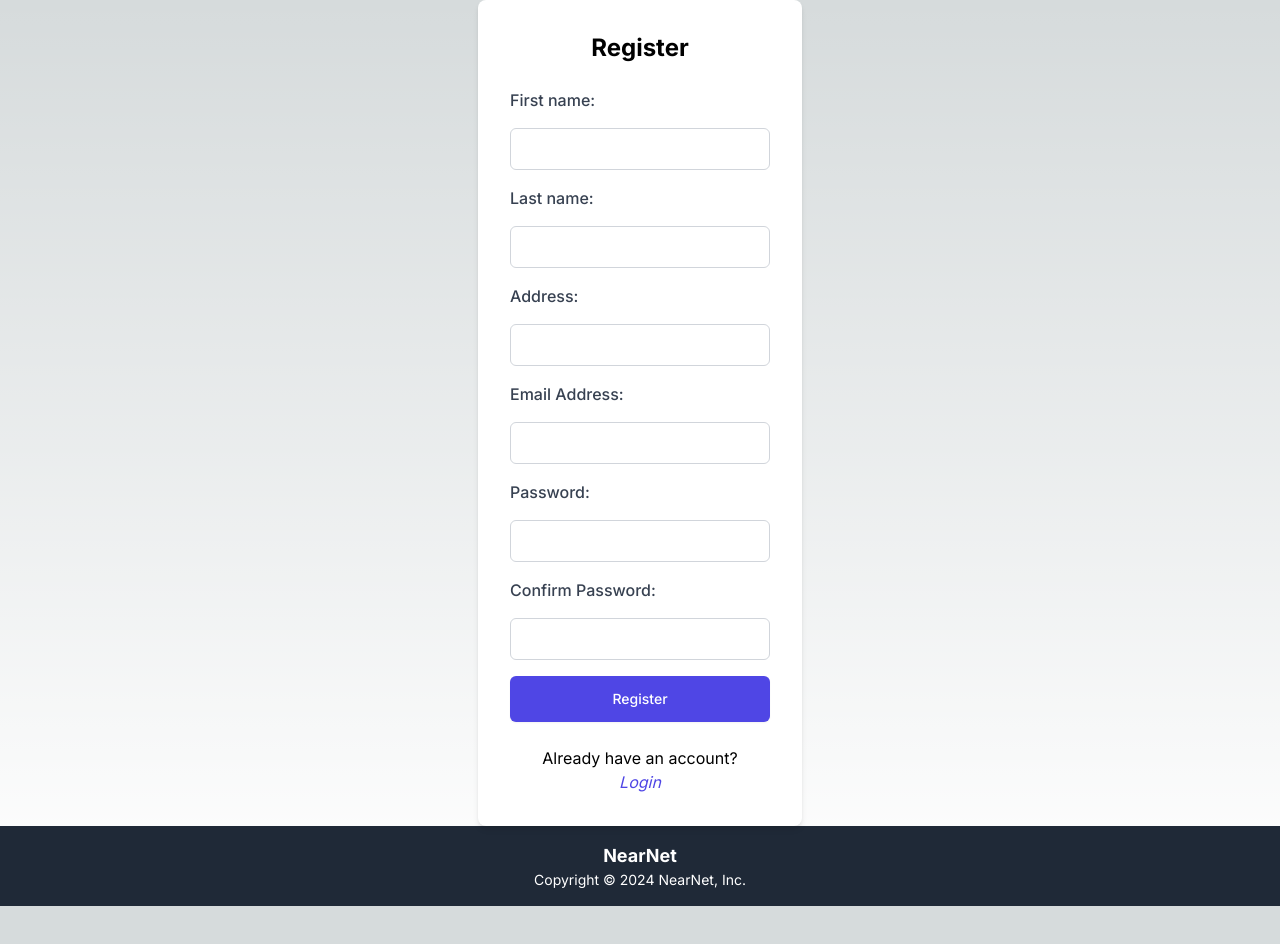
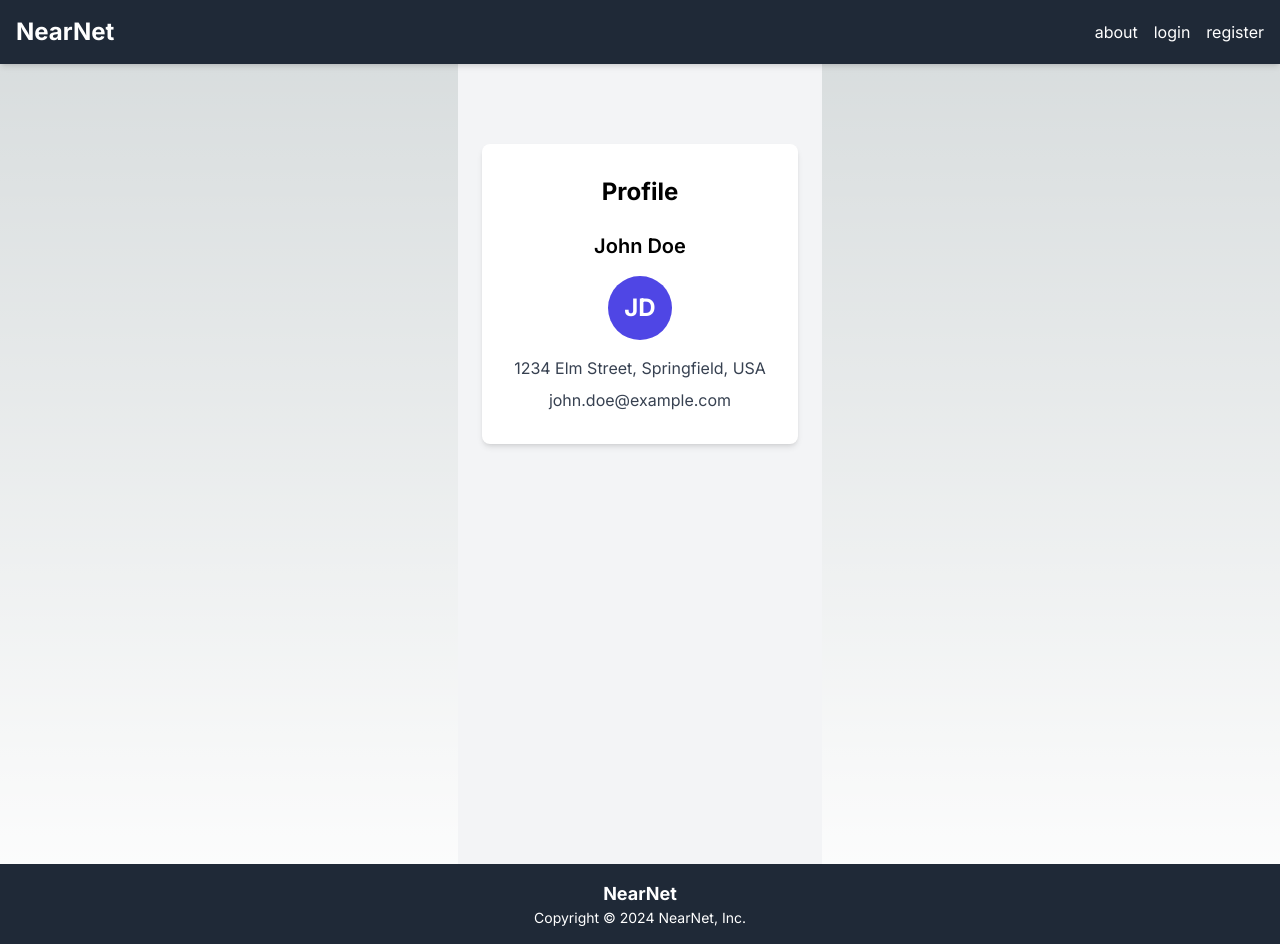
Before and after one commit to xeviert/nearnet, a Next.js app: page / in a window 1280 px wide. Before the commit the page ends 906 px from the top, so only its background shows below. Built offline with nearby package versions, Linux system fonts and the light colour scheme.

Commit message:
finished moving over components and UI

```diff
--- a/src/app/page.js
+++ b/src/app/page.js
@@ -1,6 +1,7 @@
-import Image from "next/image";
+import NavBar from '@/components/NavBar.client';
 import LandingPage from '../pages/about';
 import Feed from '../pages/feed';
+import Profile from '@/pages/profile';
 import Login from "@/pages/login";
 import Register from "@/pages/register";
 import Footer from "@/components/Footer";
@@ -8,13 +9,17 @@ import Footer from "@/components/Footer";
 export default function Home() {
   return (
     <>
-      <main className="flex flex-col items-center justify-between">
+    <div className="flex flex-col min-h-screen">
+      <NavBar />
+      <main className="flex-grow flex flex-col items-center justify-center pt-16">
         {/* <LandingPage /> */}
         {/* <Feed /> */}
+        <Profile />
         {/* <Login /> */}
-        <Register />
+        {/* <Register /> */}
       </main>
       <Footer />
+    </div>
     </>
   );
 }
--- a/src/components/Footer.js
+++ b/src/components/Footer.js
@@ -1,8 +1,6 @@
-import Image from "next/image";
-
 export default function Footer() {
   return (
-      <footer className="bg-gray-800 text-white text-center p-4">
+    <footer className="bg-gray-800 text-white text-center p-4 mt-auto">
       <div className="font-bold text-lg">NearNet</div>
       <div className="text-sm">Copyright &#169; 2024 NearNet, Inc.</div>
     </footer>
--- /dev/null
+++ b/src/components/NavBar.client.js
@@ -0,0 +1,55 @@
+'use client';
+
+import { useState } from 'react';
+import Link from 'next/link';
+
+export default function NavBar() {
+  const [isOpen, setIsOpen] = useState(false);
+
+  return (
+    <header className="bg-gray-800 text-white shadow-md fixed w-full z-50 top-0">
+      <div className="container mx-auto p-4 flex justify-between items-center">
+        <h1 className="text-2xl font-bold">NearNet</h1>
+        <div className="hidden md:flex space-x-4">
+          <Link href="/about">
+            <span className="hover:text-gray-400 transition-colors duration-200">about</span>
+          </Link>
+          <Link href="/login">
+            <span className="hover:text-gray-400 transition-colors duration-200">login</span>
+          </Link>
+          <Link href="/register">
+            <span className="hover:text-gray-400 transition-colors duration-200">register</span>
+          </Link>
+        </div>
+        <div className="md:hidden">
+          <button onClick={() => setIsOpen(!isOpen)} className="focus:outline-none">
+            <svg
+              className="w-6 h-6"
+              fill="none"
+              stroke="currentColor"
+              viewBox="0 0 24 24"
+              xmlns="http://www.w3.org/2000/svg"
+            >
+              <path strokeLinecap="round" strokeLinejoin="round" strokeWidth="2" d="M4 6h16M4 12h16m-7 6h7"></path>
+            </svg>
+          </button>
+        </div>
+      </div>
+      {isOpen && (
+        <div className="md:hidden bg-gray-800">
+          <nav className="flex flex-col space-y-4 p-4">
+            <Link href="/about">
+              <span className="hover:text-gray-400 transition-colors duration-200">about</span>
+            </Link>
+            <Link href="/login">
+              <span className="hover:text-gray-400 transition-colors duration-200">login</span>
+            </Link>
+            <Link href="/register">
+              <span className="hover:text-gray-400 transition-colors duration-200">register</span>
+            </Link>
+          </nav>
+        </div>
+      )}
+    </header>
+  );
+}
--- a/src/pages/login.js
+++ b/src/pages/login.js
@@ -1,5 +1,3 @@
-import Image from "next/image";
-
 export default function Login() {
   return (
     <section className="flex justify-center items-center min-h-screen bg-gray-150">
--- /dev/null
+++ b/src/pages/profile.js
@@ -0,0 +1,35 @@
+'use client';
+
+import { useState } from 'react';
+
+export default function Profile() {
+  const [userInfo] = useState({
+    first_name: 'John',
+    last_name: 'Doe',
+    address: '1234 Elm Street, Springfield, USA',
+    email: 'john.doe@example.com'
+  });
+
+  const firstNameInit = userInfo.first_name.charAt(0);
+  const lastNameInit = userInfo.last_name.charAt(0);
+
+  return (
+    <div className="flex flex-col items-center min-h-screen bg-gray-100 p-6 pt-20">
+      <div className="w-full max-w-md p-8 bg-white rounded-lg shadow-md">
+        <h1 className="text-2xl font-bold text-center mb-6">Profile</h1>
+        <div className="text-center">
+          <h2 className="text-xl font-semibold">{userInfo.first_name} {userInfo.last_name}</h2>
+          <div className="flex items-center justify-center mt-4">
+            <div className="flex items-center justify-center w-16 h-16 bg-indigo-600 text-white rounded-full text-2xl font-bold">
+              {firstNameInit}{lastNameInit}
+            </div>
+          </div>
+          <div className="mt-4 text-gray-700">
+            <div className="mt-2">{userInfo.address}</div>
+            <div className="mt-2">{userInfo.email}</div>
+          </div>
+        </div>
+      </div>
+    </div>
+  );
+}
--- a/src/pages/register.js
+++ b/src/pages/register.js
@@ -2,8 +2,7 @@ import Link from 'next/link';
 
 export default function Register() {
   return (
-        <div className="flex justify-center items-center min-h-screen bg-gray-150">
-            <div className="w-full max-w-lg p-8 bg-white rounded-lg shadow-md">
+    <div className="w-full max-w-md p-8 bg-white rounded-lg shadow-md">
       <h1 className="text-2xl font-bold text-center mb-6">Register</h1>
       <form className="space-y-4">
         <label htmlFor="first-name" className="block font-medium text-gray-700">First name:</label>
@@ -16,7 +15,7 @@ export default function Register() {
         <input type="text" name="address" required className="mt-1 w-full px-3 py-2 border border-gray-300 rounded-md" />
 
         <label htmlFor="email" className="block font-medium text-gray-700">Email Address:</label>
-                    <input type="text" name="email" required className="mt-1 w-full px-3 py-2 border border-gray-300 rounded-md" />
+        <input type="email" name="email" required className="mt-1 w-full px-3 py-2 border border-gray-300 rounded-md" />
 
         <label htmlFor="password" className="block font-medium text-gray-700">Password:</label>
         <input type="password" name="password" required className="mt-1 w-full px-3 py-2 border border-gray-300 rounded-md" />
@@ -28,14 +27,13 @@ export default function Register() {
           Register
         </button>
       </form>
-
       <div className="mt-6 text-center">
         <p>Already have an account?</p>
-                    <Link href="/login" className="text-indigo-600 hover:text-indigo-900">
+        <Link href="/login">
+          <span className="text-indigo-600 hover:text-indigo-900">
             <em>Login</em>
+          </span>
         </Link>
-                </div>
-
       </div>
     </div>
   );
```
Lines whose indentation alone changed are shown as unchanged.
